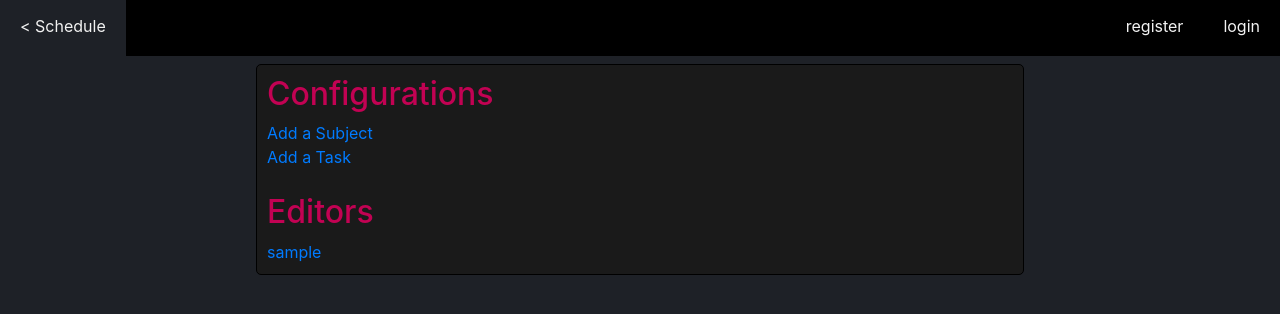
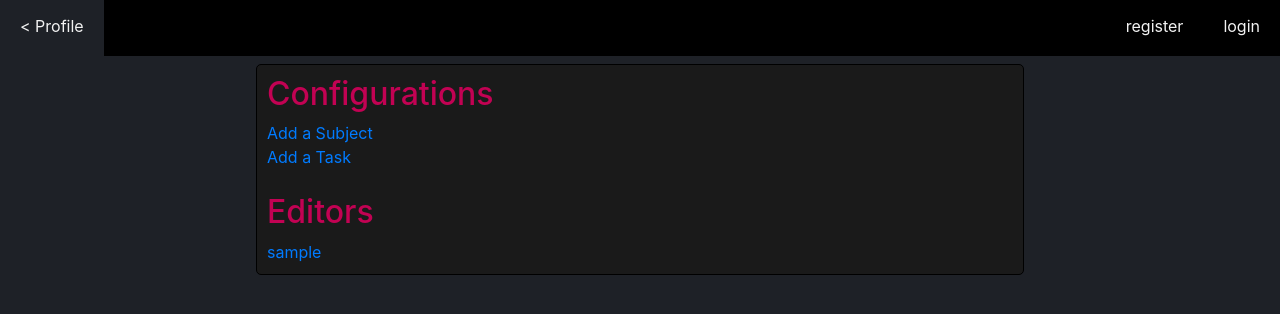
Before and after one commit to AnonymousSeal/webapp, a Flask app: template webapp/templates/config.html in a window 1280 px wide. Shown: the top 314 px of the page. Run offline with Flask 2, Linux system fonts and the light colour scheme; tables that the repository leaves empty hold one stand-in row (values such as "Sample post"); the template is opened without the code that fills it: values that come from a table or form of the project are taken from there, most other values are stand-ins (such as "Sample title", 1, 10 or a date in 2020); parts of the project's set-up code (start-up, migrations or seed data) failed here and were passed over; some libraries are stand-ins or nearby versions.

Commit message:
better back for config page

```diff
--- a/webapp/templates/config.html
+++ b/webapp/templates/config.html
@@ -1,6 +1,6 @@
 {% extends "base.html" %}
 {% block navbar %}
-  <a href="{{ url_for('tasks.schedule') }}">&lt Schedule</a>
+  <a href="{{ url_for('users.profile', username=current_user.username) }}">&lt Profile</a>
 {% endblock navbar %}
 {% block body %}
 
```
